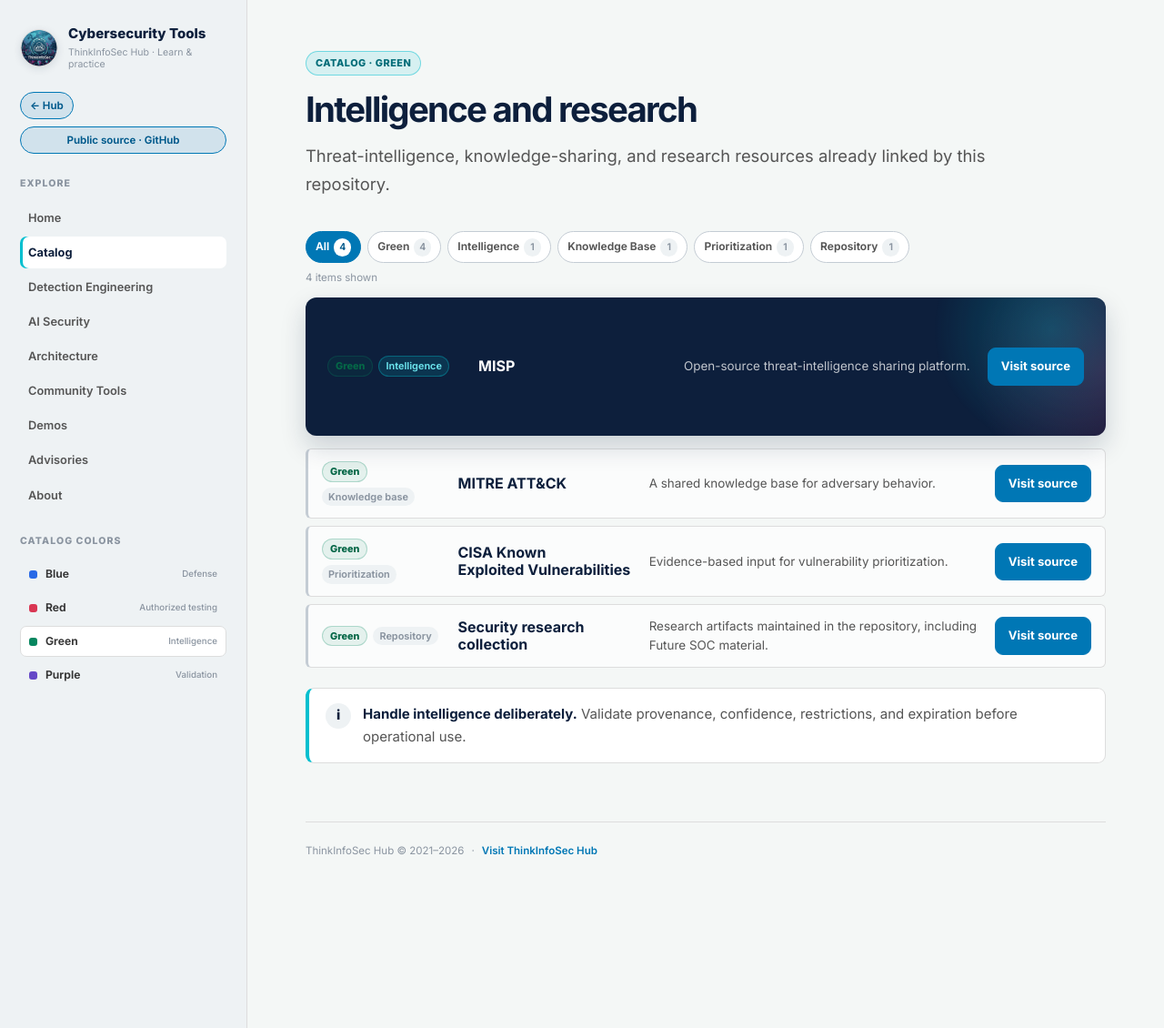
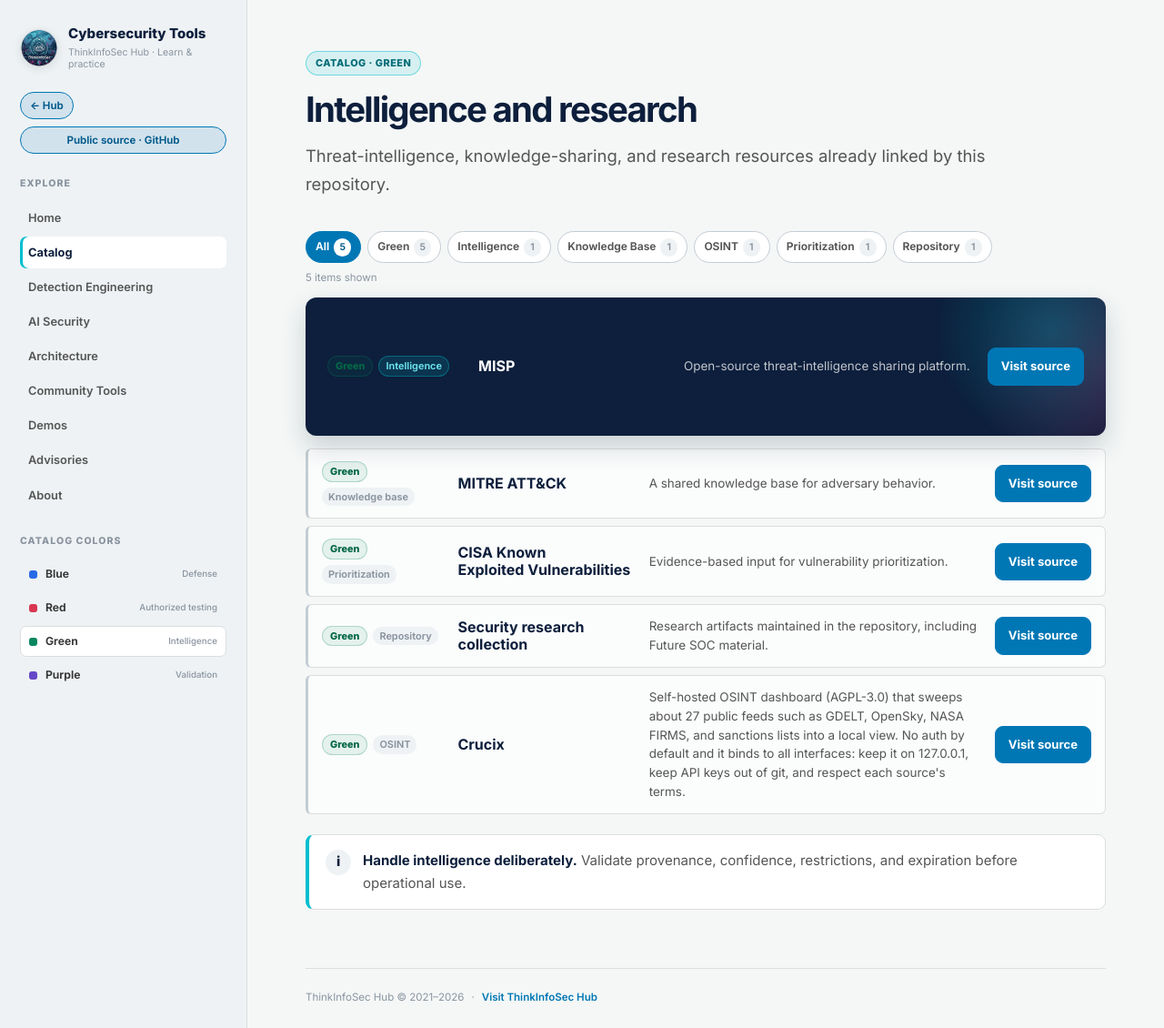
Before and after one commit to amcamillo/Cybersecurity_Tools, a Jekyll site: the page built from docs/01-catalog/green.md, in a window 1280 px wide and 1130 px high. Shown: the whole window at 91% size. Built offline with Jekyll 4.4.1, drawn with Linux system fonts in a browser that asks for light colours.

Commit message:
catalog: add Bitwarden (blue), Strix (red), Crucix (green) from R&D security tools list (#12)
Co-authored-by: Cursor Agent <cursoragent@cursor.com>
Co-authored-by: Autoisland <Autoisland@users.noreply.github.com>

```diff
--- a/docs/01-catalog/green.md
+++ b/docs/01-catalog/green.md
@@ -38,6 +38,12 @@ permalink: /catalog/green/
     <p>Research artifacts maintained in the repository, including Future SOC material.</p>
     <a class="button" href="https://github.com/amcamillo/Cybersecurity_Tools/tree/main/Research">Visit source</a>
   </article>
+  <article class="card" data-filter-item data-tags="Green,OSINT">
+    <div class="card__meta"><span class="team-chip team-chip--green">Green</span><span class="category-chip">OSINT</span></div>
+    <h3>Crucix</h3>
+    <p>Self-hosted OSINT dashboard (AGPL-3.0) that sweeps about 27 public feeds such as GDELT, OpenSky, NASA FIRMS, and sanctions lists into a local view. No auth by default and it binds to all interfaces: keep it on 127.0.0.1, keep API keys out of git, and respect each source's terms.</p>
+    <a class="button" href="https://github.com/calesthio/Crucix">Visit source</a>
+  </article>
 </div>
 </section>
 
```
Also changed, not shown: docs/01-catalog/blue.md (+6 -0 lines), docs/01-catalog/red.md (+6 -0 lines), README.md.
